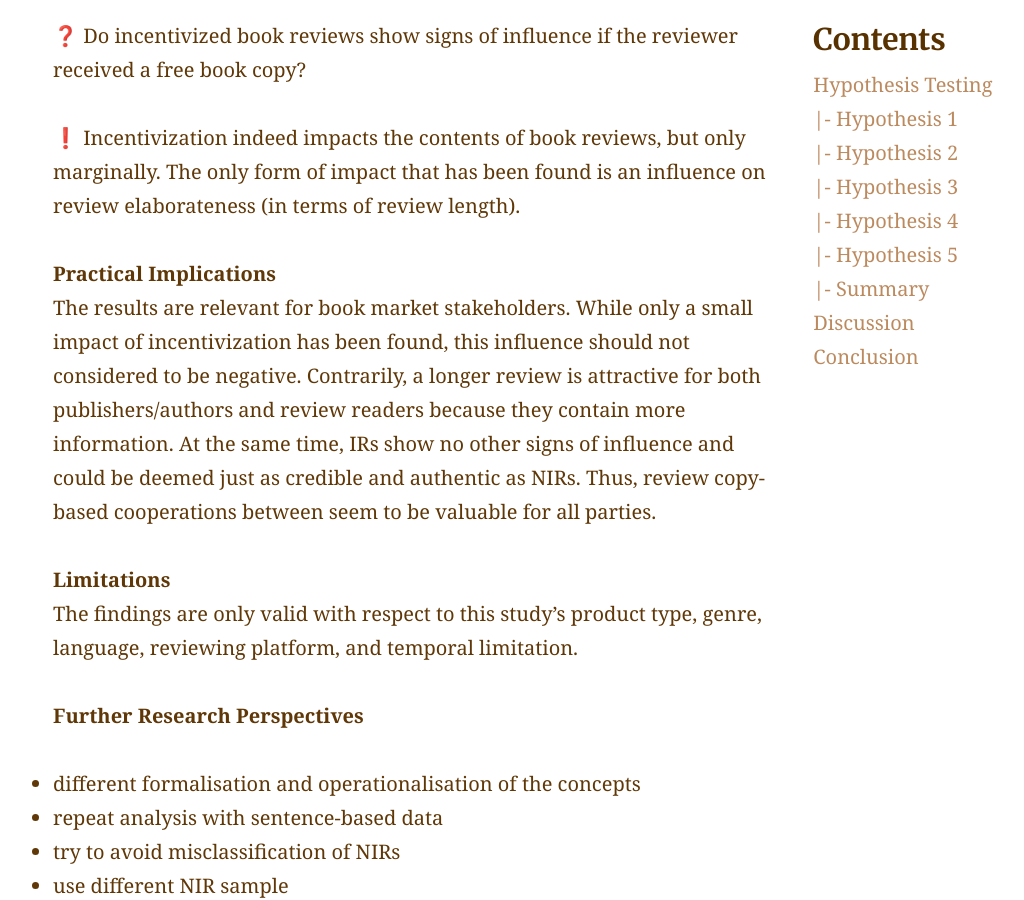
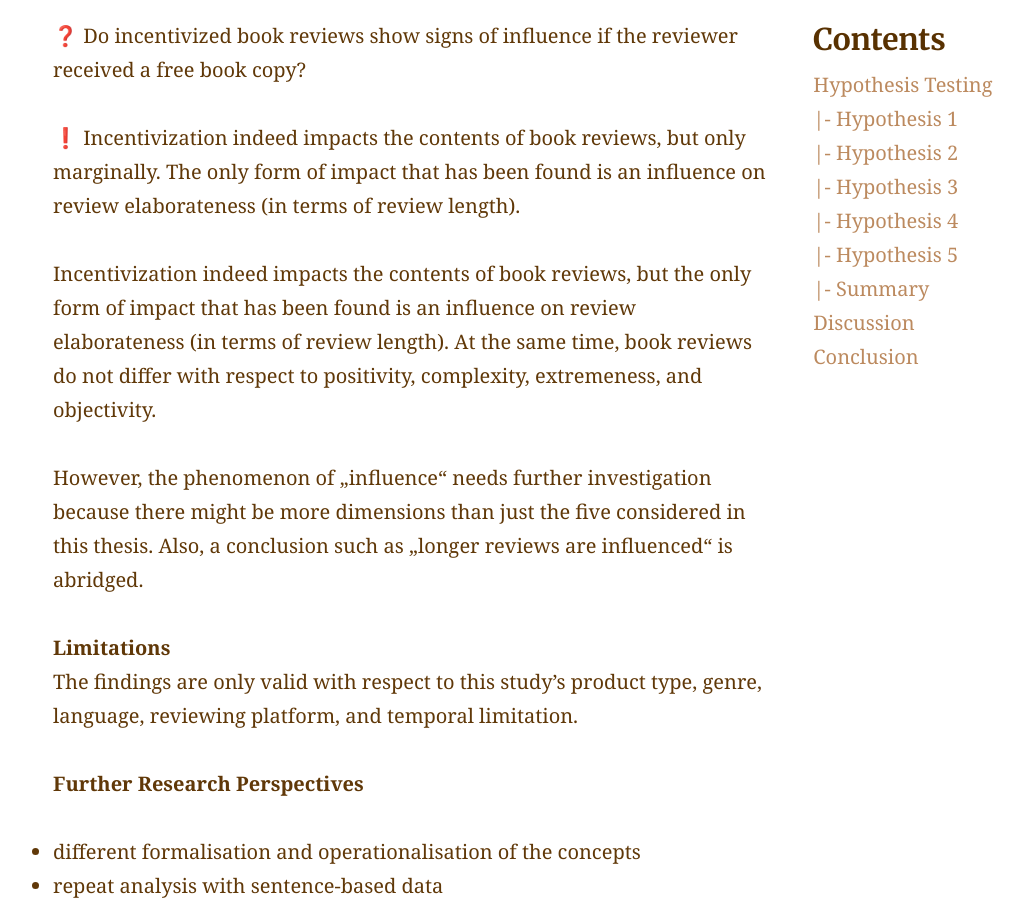
Before and after one commit to aheuma/IncentivizedBookReviews, a Jekyll site: the page built from results.md, in a window 1280 px wide and 900 px high, scrolled down 5440 px. Shown: the whole window, without its empty margins (11-1035 px from the left). Built offline with Jekyll 4.4.1, drawn with Linux system fonts in a browser that asks for light colours.

Commit message:
Update conclusion.md

```diff
--- a/results.md
+++ b/results.md
@@ -142,8 +142,9 @@ Finally, the following table summarizes the hypotheses concepts and whether a re
 
 ❗ Incentivization indeed impacts the contents of book reviews, but only marginally. The only form of impact that has been found is an influence on review elaborateness (in terms of review length).
 
-**Practical Implications**
-<br>The results are relevant for book market stakeholders. While only a small impact of incentivization has been found, this influence should not considered to be negative. Contrarily, a longer review is attractive for both publishers/authors and review readers because they contain more information. At the same time, IRs show no other signs of influence and could be deemed just as credible and authentic as NIRs. Thus, review copy-based cooperations between seem to be valuable for all parties.
+Incentivization indeed impacts the contents of book reviews, but the only form of impact that has been found is an influence on review elaborateness (in terms of review length). At the same time, book reviews do not differ with respect to positivity, complexity, extremeness, and objectivity.
+
+However, the phenomenon of „influence“ needs further investigation because there might be more dimensions than just the five considered in this thesis. Also, a conclusion such as „longer reviews are influenced“ is abridged.
 
 **Limitations**
 <br>The findings are only valid with respect to this study’s product type, genre, language, reviewing platform, and temporal limitation.
```
